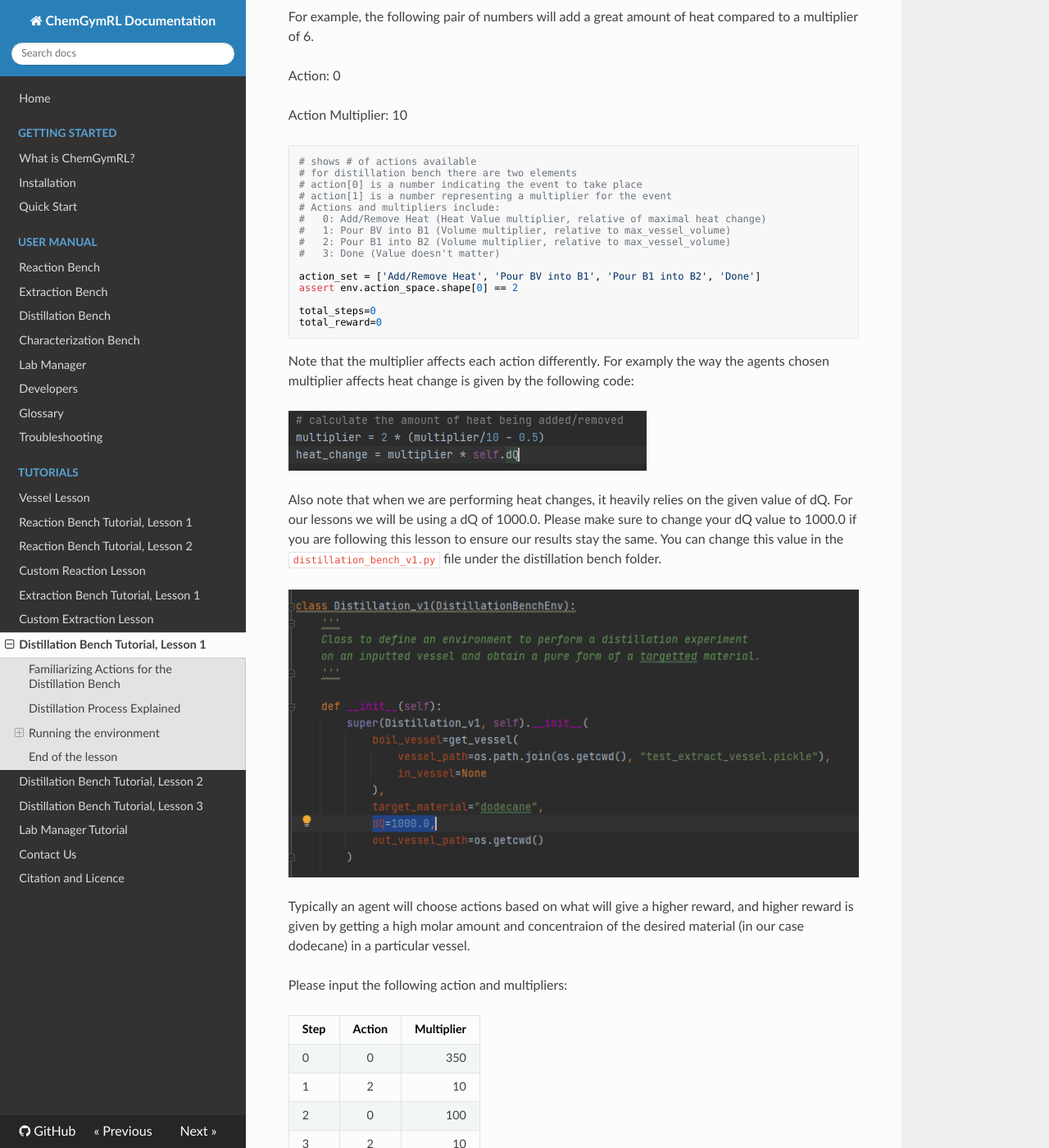
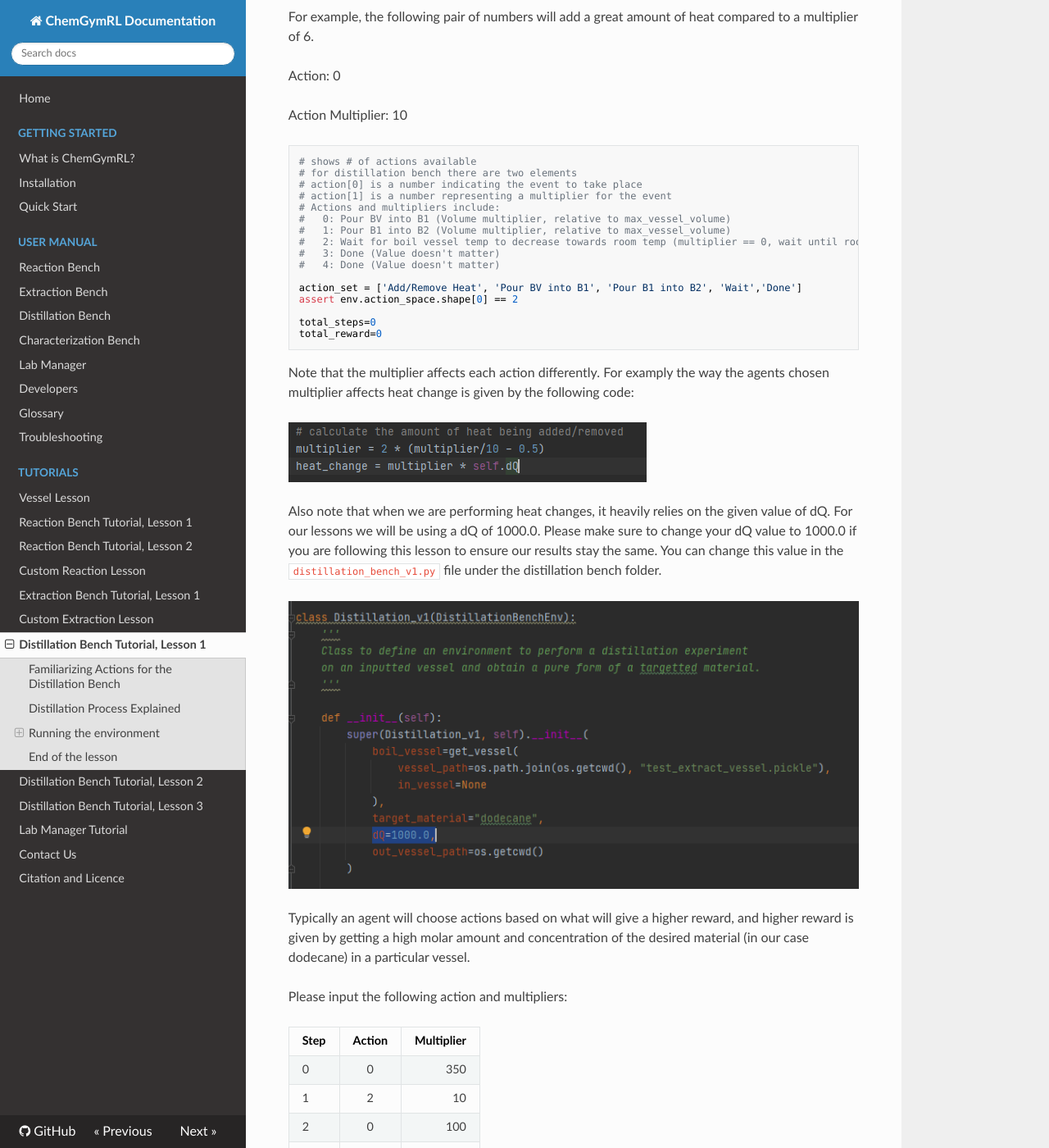
Before and after one commit to chemgymrl/chemgymrl, an MkDocs documentation site: the page built from docs/lesson_1_distillation.md, in a window 1280 px wide and 1400 px high, scrolled down 3784 px. Shown: the whole window at 82% size. Built offline with MkDocs 1.6.1, drawn with Linux system fonts in a browser that asks for light colours; nearby versions of some CDN libraries.

Commit message:
update lesson_1_distillation.md

````diff
--- a/docs/lesson_1_distillation.md
+++ b/docs/lesson_1_distillation.md
@@ -124,12 +124,13 @@
 # action[0] is a number indicating the event to take place
 # action[1] is a number representing a multiplier for the event
 # Actions and multipliers include:
-#   0: Add/Remove Heat (Heat Value multiplier, relative of maximal heat change)
-#   1: Pour BV into B1 (Volume multiplier, relative to max_vessel_volume)
-#   2: Pour B1 into B2 (Volume multiplier, relative to max_vessel_volume)
+#   0: Pour BV into B1 (Volume multiplier, relative to max_vessel_volume)
+#   1: Pour B1 into B2 (Volume multiplier, relative to max_vessel_volume)
+#   2: Wait for boil vessel temp to decrease towards room temp (multiplier == 0, wait until room temp == true)
 #   3: Done (Value doesn't matter)
+#   4: Done (Value doesn't matter)
 
-action_set = ['Add/Remove Heat', 'Pour BV into B1', 'Pour B1 into B2', 'Done']
+action_set = ['Add/Remove Heat', 'Pour BV into B1', 'Pour B1 into B2', 'Wait','Done']
 assert env.action_space.shape[0] == 2
 
 total_steps=0
@@ -144,7 +145,7 @@
 
 ![dQ value](../tutorial_figures/distillation-lesson-1/dQ_value.png)
 
-Typically an agent will choose actions based on what will give a higher reward, and higher reward is given by getting a high molar amount and concentraion of the desired material (in our case dodecane) in a particular vessel.
+Typically an agent will choose actions based on what will give a higher reward, and higher reward is given by getting a high molar amount and concentration of the desired material (in our case dodecane) in a particular vessel.
 
 Please input the following action and multipliers:
 
@@ -155,7 +156,7 @@
 | 2      | 0        | 100         |
 | 3      | 2        | 10          |
 | 4      | 1        | 10          |
-| 5      | 3        | 0           |
+| 5      | 4        | 0           |
 
 
 ```python
@@ -238,7 +239,7 @@
 
 #### Step 5: Ending the experiment
 
-- action: 3
+- action: 4
 - multiplier: 0
 
 ### End of the lesson
````
